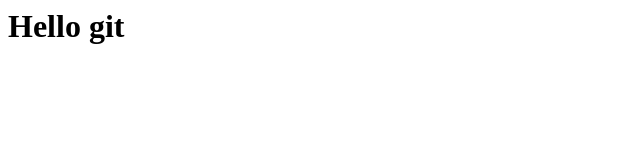
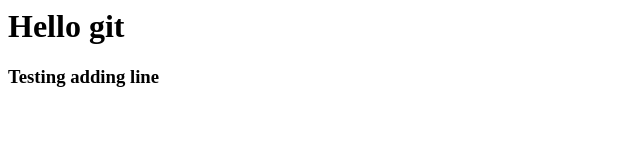
Before and after one commit to decimalit71/testbackup, a plain HTML site: page index.html in a window 1280 px wide. Shown: the whole page, without its empty margins (0-640 px from the left). Drawn offline with Linux system fonts and the light colour scheme.

Commit message:
add one line in index file

```diff
--- a/index.html
+++ b/index.html
@@ -1 +1,2 @@
 <h1>Hello git</h1>
+<h3>Testing adding line</h3>
```
